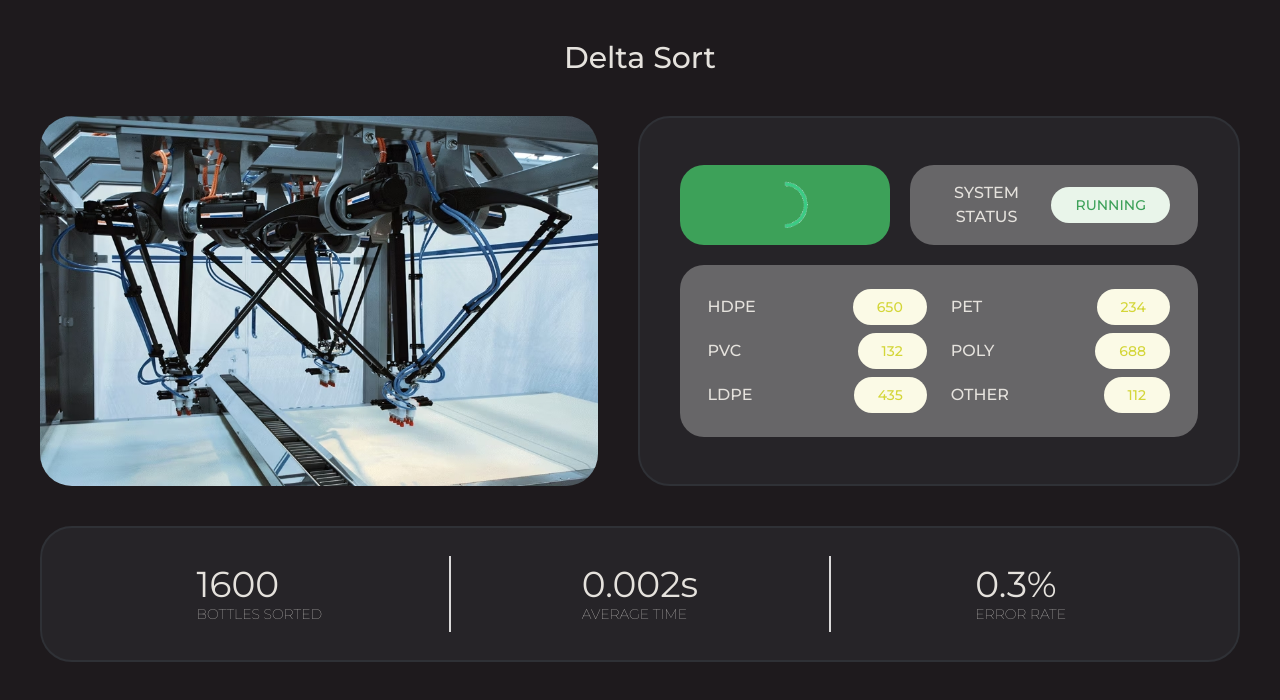
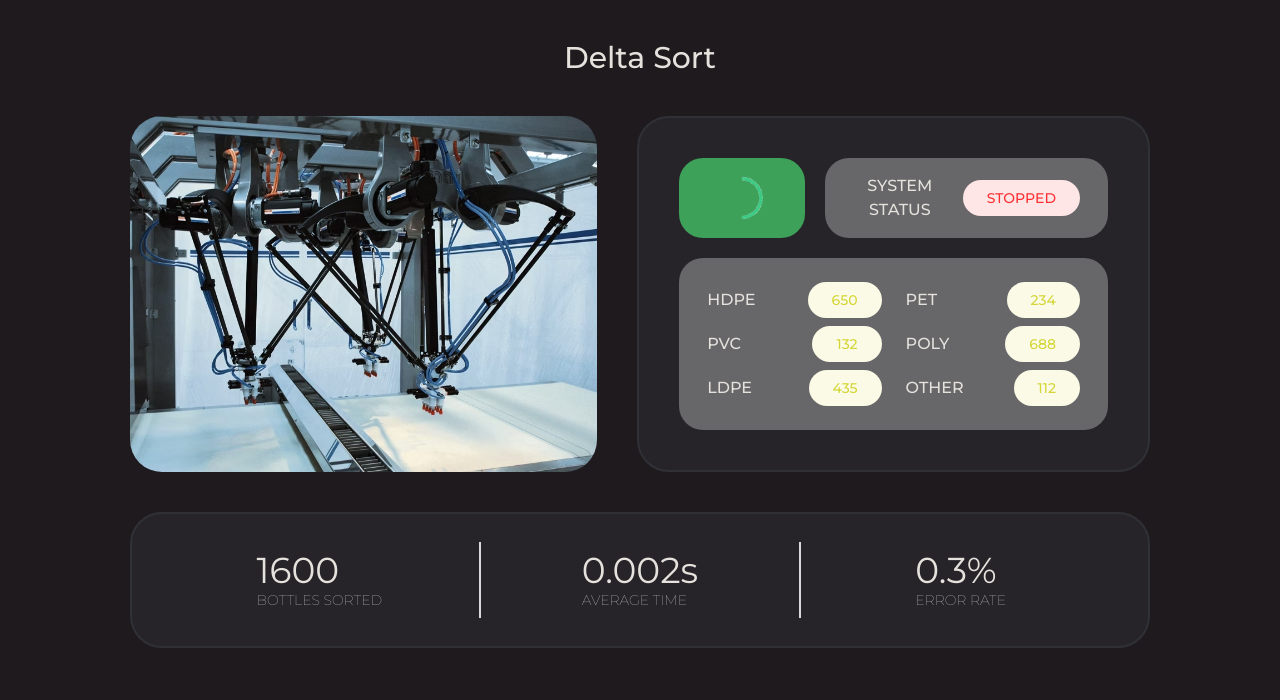
Before and after one commit to alya1007/delta-robot, a Next.js app: page / in a window 1280 px wide. Both pictures are taken after a click on the button "START". Shown: the top 700 px of the page. Built offline with nearby package versions, Linux system fonts and the light colour scheme.

Commit message:
feat(logs): change system status based on button click

```diff
--- a/src/app/globals.css
+++ b/src/app/globals.css
@@ -5,7 +5,7 @@
 :root {
 	--foreground: #e5e2dd;
 	--background: #1e1a1d;
-	--max-width: 1300px;
+	--max-width: 1100px;
 
 	--card-bg: #262428;
 	--card-border: #2f3136;
@@ -16,7 +16,7 @@
 	--divider: #d9d9d9;
 
 	--error-text: #fe3033;
-	--error-bg: ##fee6e6;
+	--error-bg: #fee6e6;
 	--success-text: #3da159;
 	--success-bg: #e9f5ea;
 	--info-text: #d4d639;
--- a/src/components/logs/Logs.tsx
+++ b/src/components/logs/Logs.tsx
@@ -18,28 +18,30 @@ const Logs = () => {
 	];
 	const { setShowVideo } = useVideo();
 	const [isLoading, setIsLoading] = useState<boolean>(false);
+	const [isRunning, setIsRunning] = useState<boolean>(false);
 
 	const handleClick = () => {
 		setIsLoading(true);
 		setTimeout(() => {
 			setShowVideo(true);
 			setIsLoading(false);
+			setIsRunning(true);
 		}, 3000);
 	};
 
 	return (
 		<Card className="w-full flex-col gap-5">
-			<div className="flex gap-5">
+			<div className="flex gap-5 w-full">
 				<button
 					onClick={handleClick}
-					className="uppercase bg-success-text px-20 font-semibold rounded-3xl hover:bg-button-hover transition-all duration-300 ease-in-out"
+					className=" uppercase bg-success-text px-10 font-semibold rounded-3xl hover:bg-button-hover transition-all duration-300 ease-in-out"
 				>
 					{isLoading ? (
 						<Image
 							src={"/images/spinner.gif"}
 							alt="spinner gif"
-							width={100}
-							height={100}
+							width={75}
+							height={75}
 						/>
 					) : (
 						"start"
@@ -47,7 +49,11 @@ const Logs = () => {
 				</button>
 				<div className="bg-card-bg-light uppercase px-7 py-4 rounded-3xl flex items-center justify-between gap-4 w-full">
 					<h1 className="font-medium">system status</h1>
-					<Box variant="success">running</Box>
+					{
+						<Box variant={isRunning ? "success" : "error"}>
+							{isRunning ? "running" : "stopped"}
+						</Box>
+					}
 				</div>
 			</div>
 			<div className="bg-card-bg-light uppercase px-7 py-6 rounded-3xl grid grid-cols-2 w-full gap-x-6 gap-y-2">
--- a/src/components/video/VideoCard.tsx
+++ b/src/components/video/VideoCard.tsx
@@ -12,7 +12,7 @@ const VideoCard = ({ src, videoSrc }: VideoCardProps) => {
 	const { showVideo } = useVideo();
 
 	return (
-		<div className="h-[370px] w-full ">
+		<div className="w-full ">
 			{showVideo ? (
 				<video
 					src={videoSrc}
```
